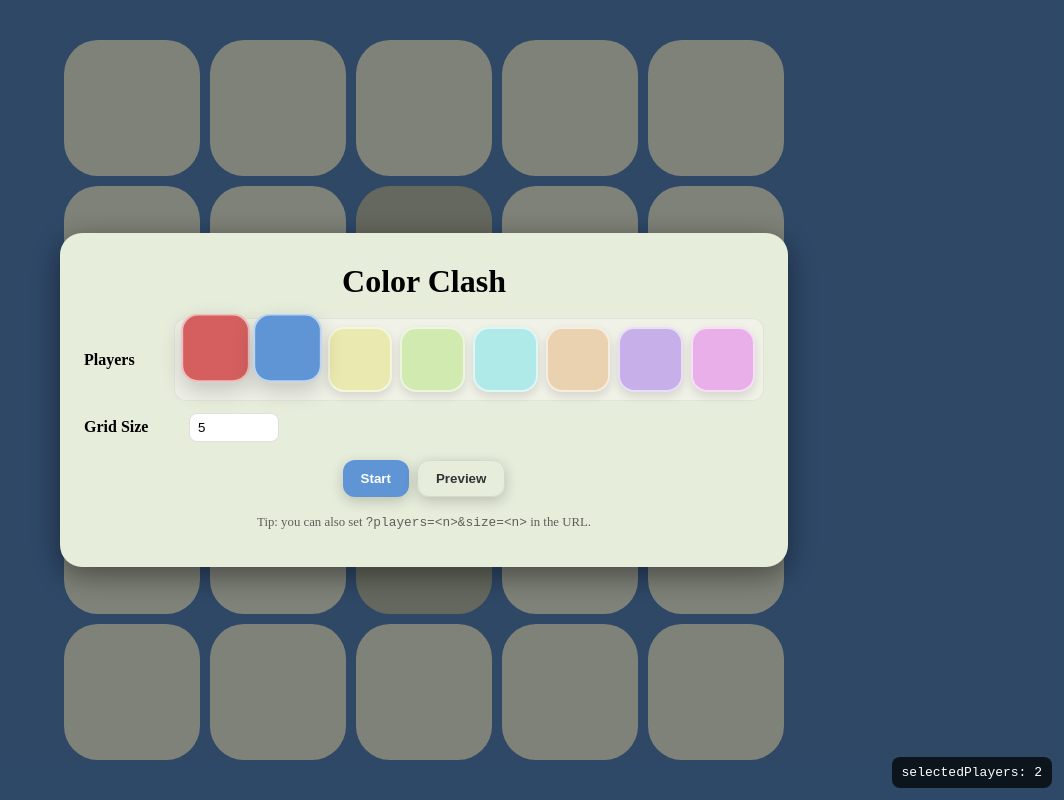
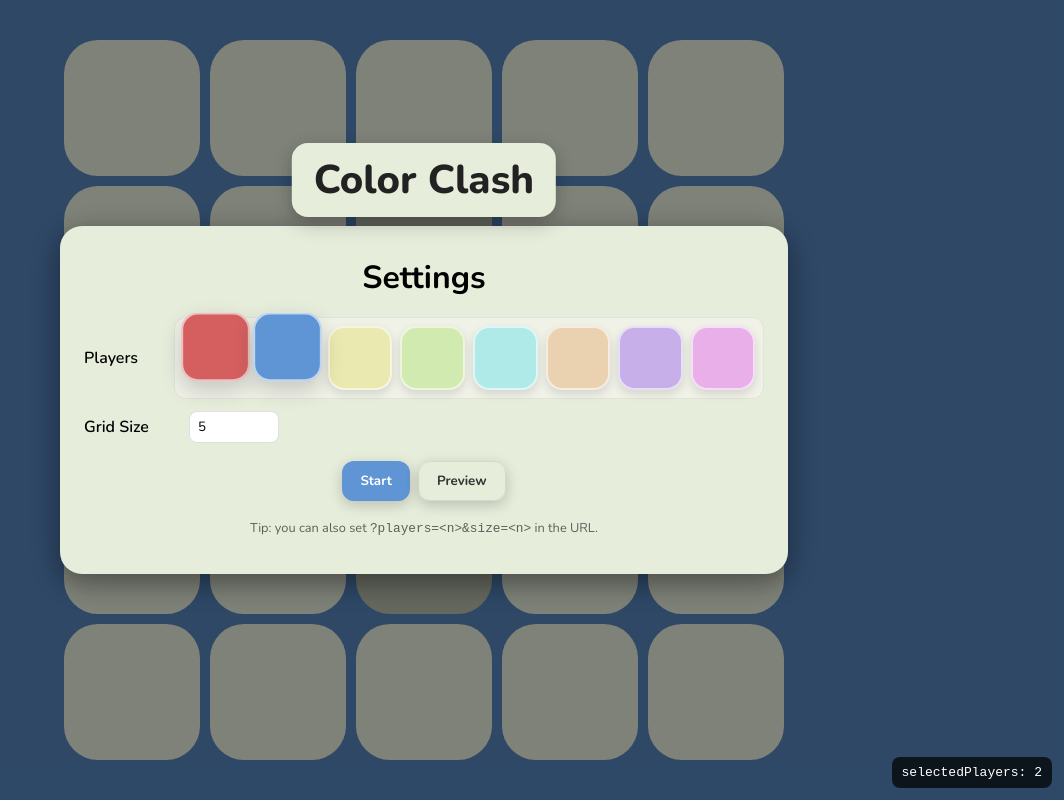
Before and after one commit to Joboblock/color-clash, a plain HTML site: page index.html in a window 1280 px wide. Shown: the whole page, without its empty margins (216-1280 px from the left). Drawn offline with nearby package versions, Linux system fonts and the light colour scheme.

Commit message:
Fixed Grid Size not changing down

```diff
--- a/index.html
+++ b/index.html
@@ -4,15 +4,22 @@
     <meta charset="UTF-8">
     <meta name="viewport" content="width=device-width, initial-scale=1.0, user-scalable=no, minimal-ui">
     <title>Color Clash</title>
+    <!-- Nunito font -->
+    <link href="https://fonts.googleapis.com/css2?family=Nunito:wght@300;400;600;700;800&display=swap" rel="stylesheet">
     <link rel="stylesheet" href="styles.css">
 </head>
 <body>
     <div class="grid"></div>
 
+    <!-- Game name header above the menu -->
+    <div class="game-header">
+        <div class="game-header-panel">Color Clash</div>
+    </div>
+
     <!-- Main Menu Overlay -->
     <div class="menu" id="mainMenu" aria-hidden="false">
         <div class="menu-panel">
-            <h1 class="menu-title">Color Clash</h1>
+            <h1 class="menu-title">Settings</h1>
 
             <div class="control-row">
                 <label for="playerBoxSlider">Players</label>
--- a/script.js
+++ b/script.js
@@ -57,7 +57,6 @@ document.addEventListener('DOMContentLoaded', () => {
 
     // Initialize menu controls based on URL params or defaults
     const urlPlayers = parseInt(getQueryParam('players')) || playerCount;
-    const urlSize = parseInt(getQueryParam('size')) || gridSize;
 
     // set dynamic bounds
     const maxPlayers = playerColors.length;
@@ -198,19 +197,21 @@ document.addEventListener('DOMContentLoaded', () => {
 
     // grid size range depends on player count: min = 3 + players, max = 2*(3 + players)
     function updateSizeBoundsForPlayers(pCount) {
-        const minSz = Math.max(3, 3 + pCount);
-        const maxSz = Math.max(minSz, 2 * (3 + pCount));
-        sizeNumber.min = String(minSz);
-        sizeNumber.max = String(maxSz);
-        // clamp current value
-        if (parseInt(sizeNumber.value) < minSz) sizeNumber.value = String(minSz);
-        if (parseInt(sizeNumber.value) > maxSz) sizeNumber.value = String(maxSz);
+        // Fixed bounds independent of player count
+        const MIN_SZ = 3;
+        const MAX_SZ = 16;
+        sizeNumber.min = String(MIN_SZ);
+        sizeNumber.max = String(MAX_SZ);
+
+        // default size is players + 3, clamped to MIN..MAX
+        const desired = pCount + 3;
+        const clamped = Math.max(MIN_SZ, Math.min(MAX_SZ, desired));
+        sizeNumber.value = String(clamped);
     }
 
     // Start with URL or defaults
     selectedPlayers = clampPlayers(urlPlayers);
     updateSizeBoundsForPlayers(selectedPlayers);
-    sizeNumber.value = String(urlSize);
 
     // Decide initial menu visibility: only open menu if no players/size params OR preview param is present
     const initialParams = new URLSearchParams(window.location.search);
--- a/styles.css
+++ b/styles.css
@@ -12,6 +12,11 @@ body {
     height: 85h;
     background-color: #333;
     transition: background-color var(--delay-animation);
+}
+
+/* Use Nunito for all text */
+body, button, input, label, .menu-title, .menu-hint, .game-header-panel {
+    font-family: 'Nunito', system-ui, -apple-system, 'Segoe UI', Roboto, 'Helvetica Neue', Arial;
 }
 
 /* Main Menu Styles */
@@ -36,6 +41,29 @@ body {
     gap: 12px;
     align-items: stretch;
 }
+
+/* Header above the menu that displays the game name */
+.game-header {
+    position: fixed;
+    top: 50%; /* align vertically with menu center */
+    left: 50%;
+    transform: translate(-50%, calc(-50% - 220px)); /* move up above the menu */
+    z-index: 11;
+    display: flex;
+    justify-content: center;
+    align-items: center;
+}
+
+.game-header-panel {
+    background: #e7eddb; /* match menu panel */
+    border-radius: 16px;
+    padding: 10px 22px;
+    box-shadow: 0 6px 20px rgba(0,0,0,0.25);
+    font-weight: 800;
+    color: #222;
+    font-size: 2.5rem;
+}
+
 
 .menu-title {
     margin: 0;
```
